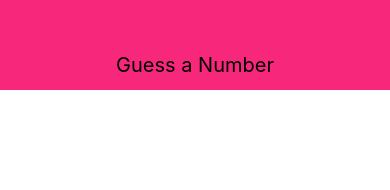
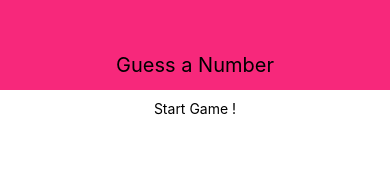
Before and after one commit to Aemonicus/rn-guess-a-number-app, a React Native app: screen / in a window 390 px wide. Shown: the top 190 px of the page. Built offline with nearby package versions, Linux system fonts and the light colour scheme.

Commit message:
Screen component

```diff
--- a/App.js
+++ b/App.js
@@ -1,11 +1,13 @@
 import React from 'react';
 import { StyleSheet, Text, View } from 'react-native';
 import Header from './components/Header';
+import StartGameScreen from './screens/StartGameScreen';
 
 export default function App() {
   return (
     <View style={styles.screen}>
       <Header title={"Guess a Number"} />
+      <StartGameScreen />
     </View>
   );
 }
--- /dev/null
+++ b/screens/StartGameScreen.js
@@ -0,0 +1,20 @@
+import React from 'react'
+import { View, StyleSheet, Text } from 'react-native'
+
+const StartGameScreen = () => {
+  return (
+    <View style={styles.screen}>
+      <Text>Start Game !</Text>
+    </View>
+  )
+}
+
+const styles = StyleSheet.create({
+  screen: {
+    flex: 1,
+    padding: 10,
+    alignItems: 'center',
+  }
+})
+
+export default StartGameScreen
```
